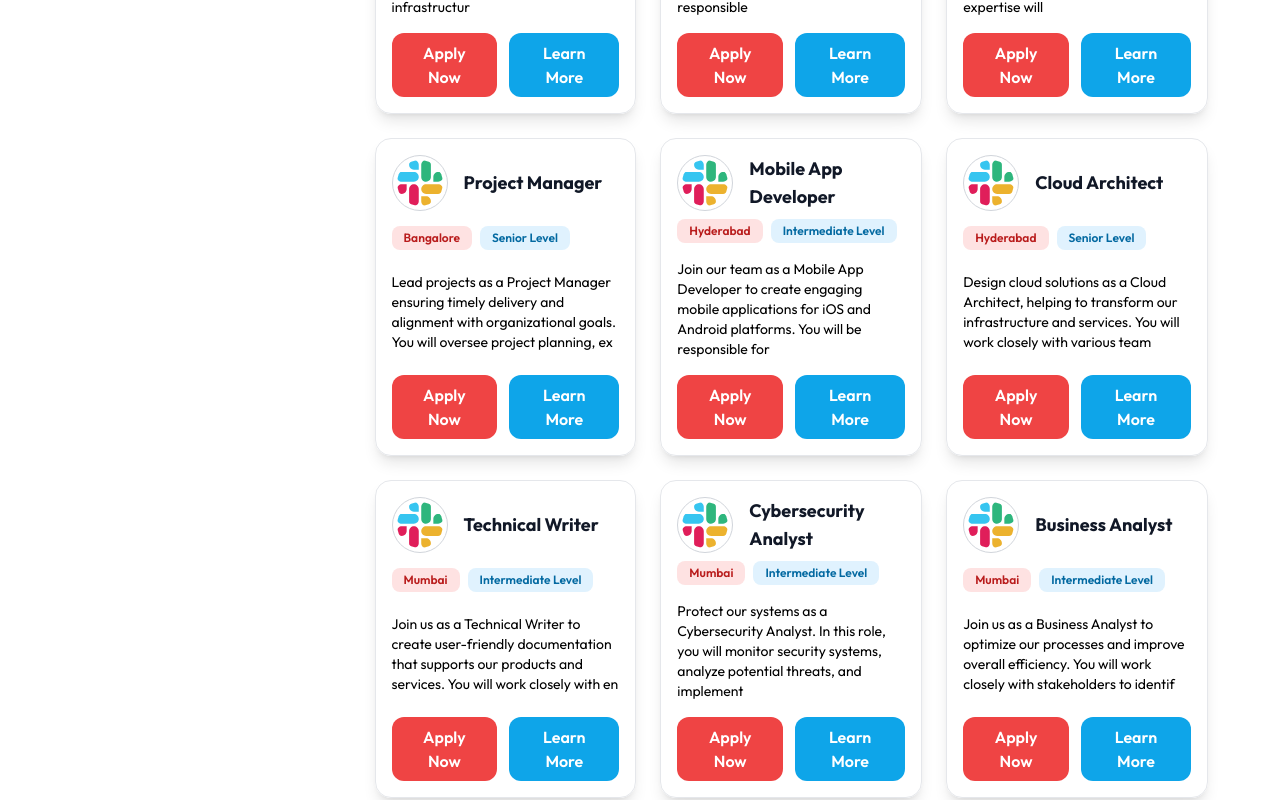
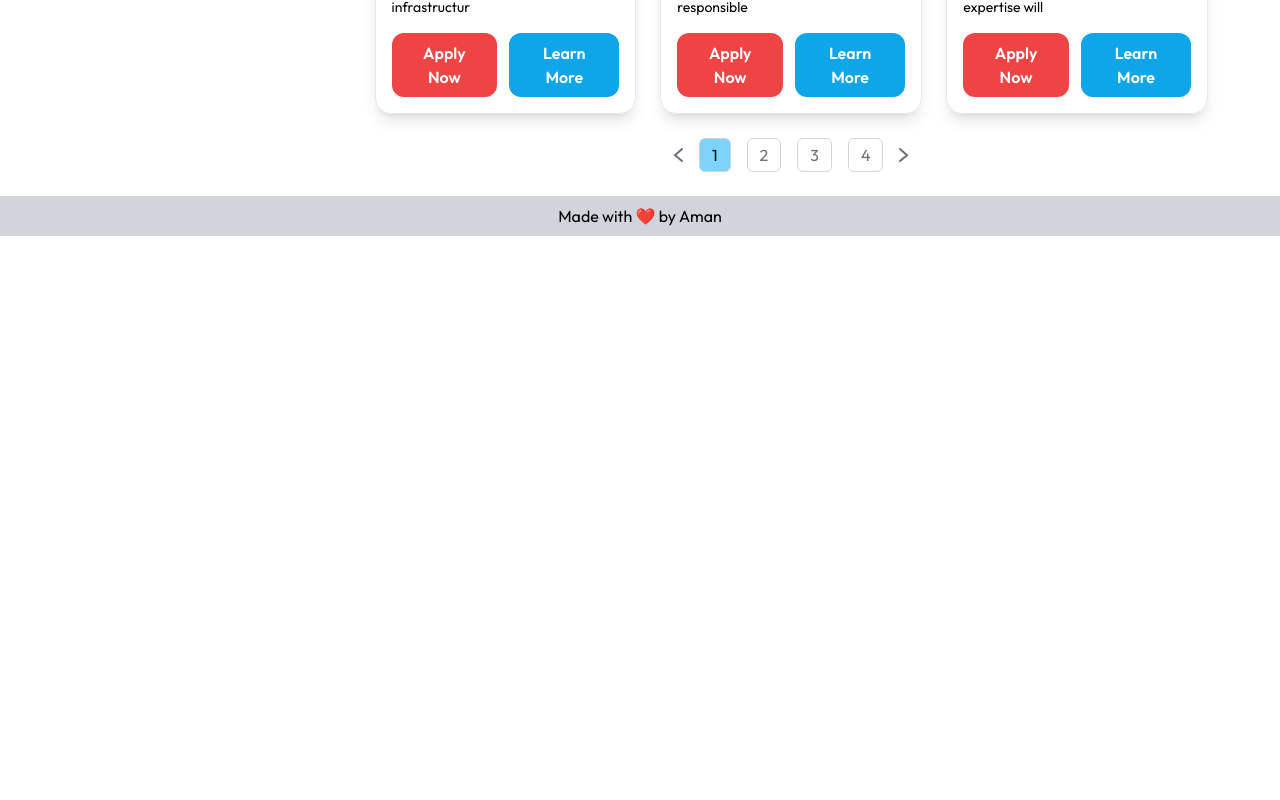
Before and after one commit to AmanKumar9958/ApplyPath, a React (Vite) app in the folder client/: page /all-jobs in a window 1280 px wide. Shown: the part 1280-2080 px from the top of the page. After the commit the page ends 1516 px from the top, so only its background shows below. Built offline with nearby package versions, Linux system fonts and the light colour scheme; no server answers.

Commit message:
- Added pagination feature

```diff
--- a/client/src/components/JobListing.jsx
+++ b/client/src/components/JobListing.jsx
@@ -2,6 +2,7 @@ import React, { useContext, useState } from 'react'
 import { AppContext } from '../context/AppContext'
 import JobCard from './JobCard'
 import { IoClose } from "react-icons/io5";
+import { assets } from '../data/assets';
 
 const JobListing = () => {
     const JobCategories = [
@@ -24,10 +25,14 @@ const JobListing = () => {
         "New York"
     ]
 
+    // Get jobs and search filter state from context
     const { isSearched, searchFilter, setSearchFilter, jobs } = useContext(AppContext)
 
     // Sidebar toggle for mobile
     const [showFilters, setShowFilters] = useState(false)
+
+    // For Pagination
+    const [currentPage, setCurrentPage] = useState(1);
 
     return (
         <div className="flex flex-col lg:flex-row gap-6 w-full px-4 md:px-8 lg:px-12">
@@ -94,14 +99,34 @@ const JobListing = () => {
 
             {/* Job Listings */}
             <section className="py-4 w-full lg:w-[75%]">
-                <h3 className="font-bold text-2xl mb-2 animate-pulse">Latest Jobs 🚀</h3>
+                <h3 className="font-bold text-2xl mb-2 animate-pulse" id='job-list'>Latest Jobs 🚀</h3>
                 <p className="mb-4">Get your desired job from top companies</p>
                 <div className="grid grid-cols-1 sm:grid-cols-2 lg:grid-cols-3 gap-6">
                     {/* Fetching jobs from context */}
-                    {jobs.map((job, index) => (
+                    {jobs.slice((currentPage-1)*6, currentPage*6).map((job, index) => (
                         <JobCard key={index} job={job} />
                     ))}
                 </div>
+
+                {/* Pagination Controls */}
+                {jobs.length > 0 && (
+                    <div className='flex justify-center items-center gap-4 mt-6'>
+                        <a href="#job-list">
+                            <img src={assets.left_arrow_icon} alt="Left_Arrow_Icon" onClick={() => currentPage > 1 && setCurrentPage(currentPage - 1)} />
+                        </a>
+                        {/* Showing Page 1 of X with 6 cards only */}
+                        {Array.from({
+                            length: Math.ceil(jobs.length / 6)
+                        }).map((_, index) => (
+                            <a href="#job-list">
+                                <button  onClick={() => setCurrentPage(index + 1)} className={`border border-gray-300 rounded-md px-3 py-1 hover:bg-sky-500 hover:text-black ${currentPage === index + 1 ? 'bg-sky-300 text-black' : 'text-gray-500'}`}>{index + 1}</button>
+                            </a>
+                        ))}
+                        <a href="#job-list">
+                            <img src={assets.right_arrow_icon} alt="Right_Arrow_Icon" onClick={() => currentPage < Math.ceil(jobs.length / 6) && setCurrentPage(currentPage + 1)} />
+                        </a>
+                    </div>
+                )}
             </section>
         </div>
     )
```
Also changed, not shown: 1 other file (tests, documents, lock files or other folders).
